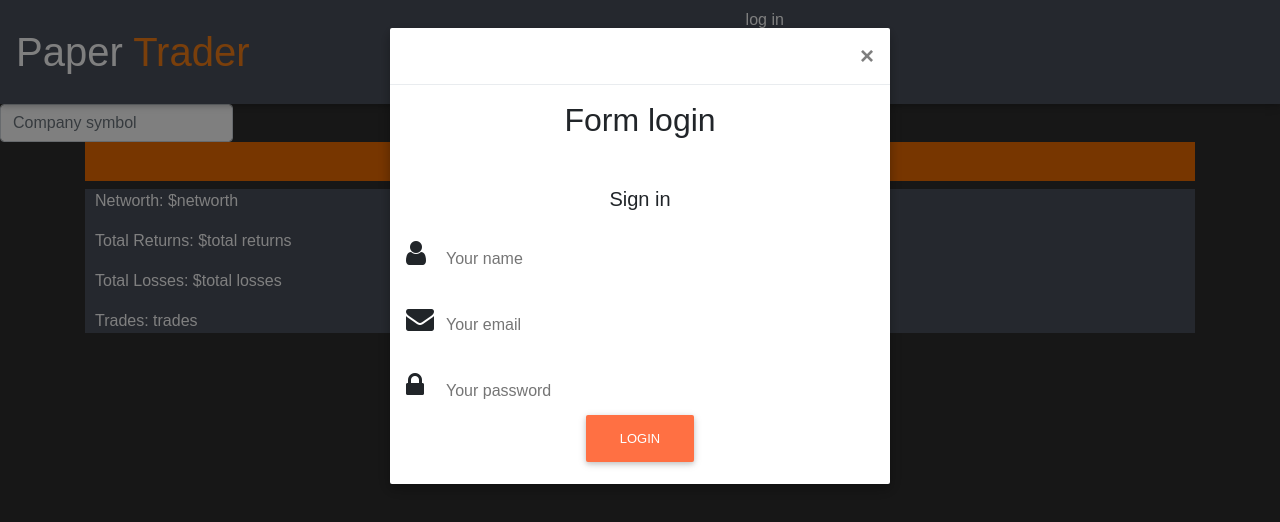
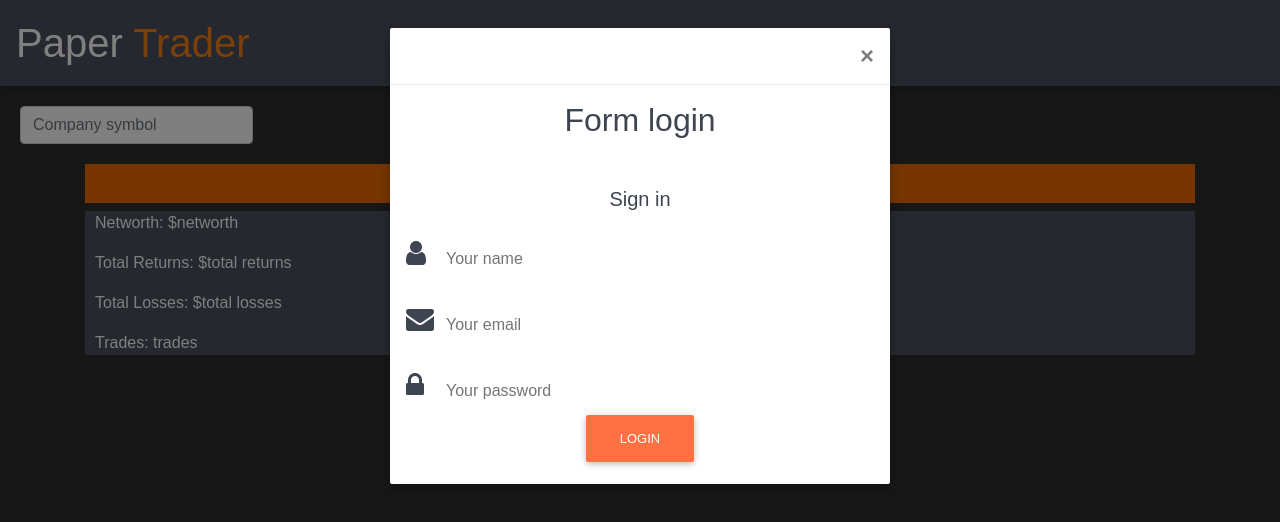
Before and after one commit to annestarley/Paper-Trader-frontend-mdbootstraps, a React (Create React App) app: page / in a window 1280 px wide. Both pictures are taken after a click on the link "log in". Shown: the top 522 px of the page. Built offline with nearby package versions, Linux system fonts and the light colour scheme.

Commit message:
added new components

```diff
--- a/src/App.css
+++ b/src/App.css
@@ -47,6 +47,22 @@
   padding: 5px;
 }
 
+#navbar-login {
+  display: inline-block
+}
+
+#or {
+  color: silver;
+}
+
+#login-modal {
+  color: #3E4551;
+}
+
+#searchbar {
+  margin: 20px;
+}
+
 @keyframes App-logo-spin {
   from { transform: rotate(0deg); }
   to { transform: rotate(360deg); }
--- a/src/components/LoginModal.js
+++ b/src/components/LoginModal.js
@@ -27,8 +27,8 @@ class LoginModal extends React.Component {
           <ModalHeader toggle={this.toggle}></ModalHeader>
           <ModalBody>
 
-            <h2 className="mb-5">Form login</h2>
-            <form>
+            <h2 id="login-modal" className="mb-5">Form login</h2>
+            <form id="login-modal">
                 <p className="h5 text-center mb-4">Sign in</p>
                 <Input label="Your name" icon="user" group type="email" validate error="wrong" success="right"/>
                 <Input label="Your email" icon="envelope" group type="email" validate error="wrong" success="right"/>
--- a/src/components/Navbar.js
+++ b/src/components/Navbar.js
@@ -44,7 +44,7 @@ class NavbarFeatures extends React.Component {
 
                             <form className="form-inline">
                               <NavItem>
-                                <p><span><LoginModal /></span> or <span><SignUpModal /></span></p>
+                                <p><span id="navbar-login"><LoginModal /></span> <span id="or">or</span> <span id="navbar-login"><SignUpModal /></span></p>
                               </NavItem>
                             </form>
                         </NavbarNav>
--- a/src/components/Searchbar.js
+++ b/src/components/Searchbar.js
@@ -2,7 +2,7 @@ import React from 'react'
 
 const Searchbar = () => {
   return (
-    <form className="form-inline">
+    <form id="searchbar" className="form-inline">
       <input className="form-control mr-sm-2" type="text" placeholder="Company symbol" aria-label="Search"/>
     </form>
   )
--- a/src/components/SignUpModal.js
+++ b/src/components/SignUpModal.js
@@ -27,8 +27,8 @@ class SignUpModal extends React.Component {
           <ModalHeader toggle={this.toggle}></ModalHeader>
           <ModalBody>
 
-            <h2 className="mb-5">Form register</h2>
-            <form>
+            <h2 id="login-modal" className="mb-5">Form register</h2>
+            <form id="login-modal">
                 <p className="h5 text-center mb-4">Sign up</p>
                 <Input label="Your name" icon="user" group type="email" validate error="wrong" success="right"/>
                 <Input label="Your email" icon="envelope" group type="email" validate error="wrong" success="right"/>
```
Also changed, not shown: src/components/Footer.js (added), src/components/Graphs.js (added), src/components/Watching.js (added).
